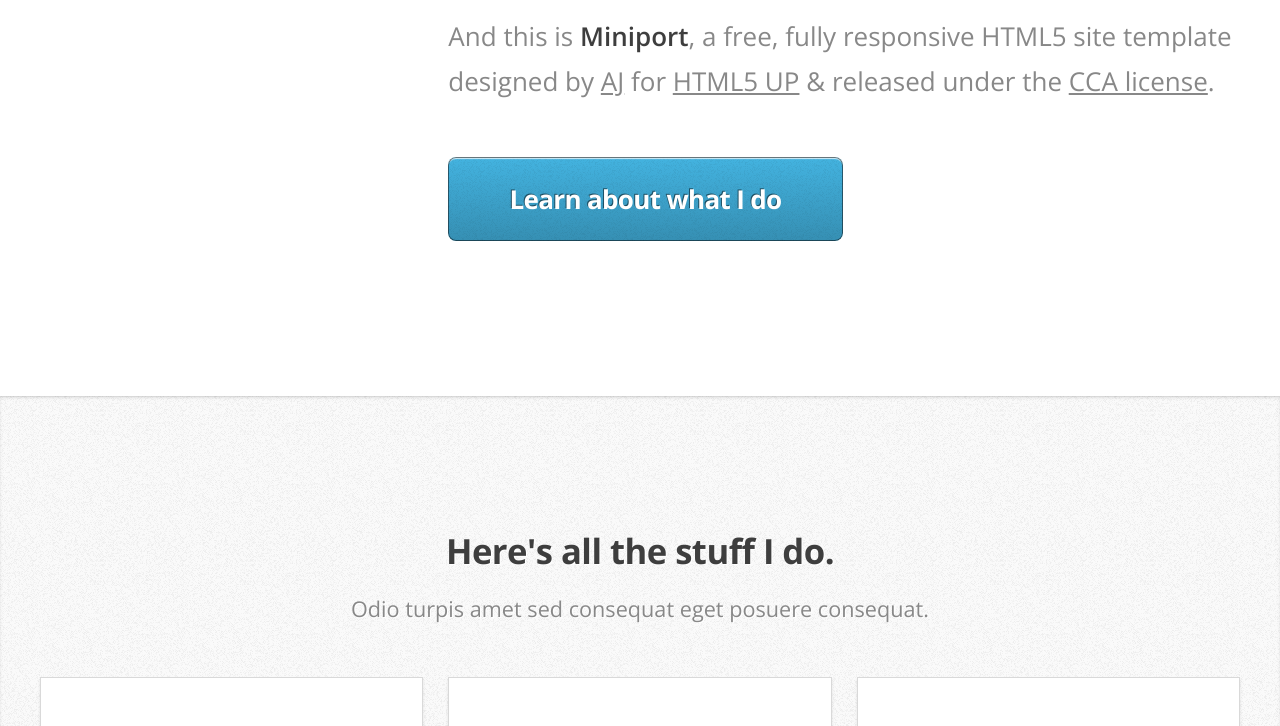
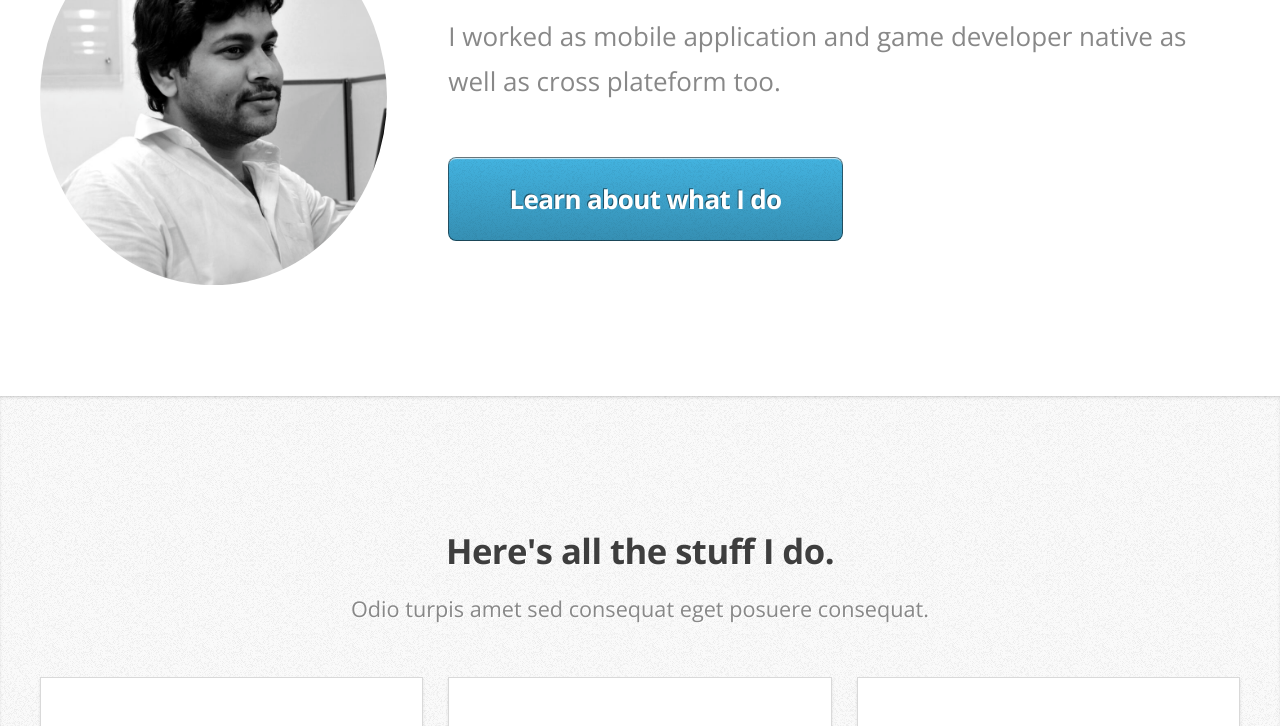
Before and after one commit to ashish12s3/ashish12s3.github.io, a plain HTML site: page index.html in a window 1280 px wide. Shown: the part 298-1024 px from the top of the page. Drawn offline with nearby package versions, Linux system fonts and the light colour scheme.

Commit message:
image change

```diff
--- a/index.html
+++ b/index.html
@@ -1,9 +1,5 @@
 <!DOCTYPE HTML>
-<!--
-	Miniport by HTML5 UP
-	html5up.net | @n33co
-	Free for personal and commercial use under the CCA 3.0 license (html5up.net/license)
--->
+
 <html>
 	<head>
 		<title>Miniport by HTML5 UP</title>
@@ -40,13 +36,15 @@
 				<article class="container" id="top">
 					<div class="row">
 						<div class="4u">
-							<span class="image fit"><img src="images/pic00.jpg" alt="" /></span>
+							<span class="image fit"><img src="images/selfi.png" alt="" /></span>
 						</div>
 						<div class="8u">
 							<header>
 								<h1>Hi. I'm <strong>Ashish Singh</strong>.</h1>
 							</header>
-							<p>And this is <strong>Miniport</strong>, a free, fully responsive HTML5 site template designed by <a href="http://n33.co">AJ</a> for <a href="http://html5up.net">HTML5 UP</a> &amp; released under the <a href="http://html5up.net/license">CCA license</a>.</p>
+							<p>I worked as mobile <strong></strong> application and game developer native as well as cross plateform too.
+<!--                            <a href="http://n33.co">AJ</a> for <a href="http://html5up.net">HTML5 UP</a> &amp; released under the <a href="http://html5up.net/license">CCA license</a>.-->
+ </p>
 							<a href="#work" class="button big scrolly">Learn about what I do</a>
 						</div>
 					</div>
@@ -84,6 +82,7 @@
 								</section>
 							</div>
 						</div>
+
 					</div>
 					<footer>
 						<p>Lorem ipsum dolor sit sapien vestibulum ipsum primis?</p>
```
Also changed, not shown: images/selfi.png (added).
